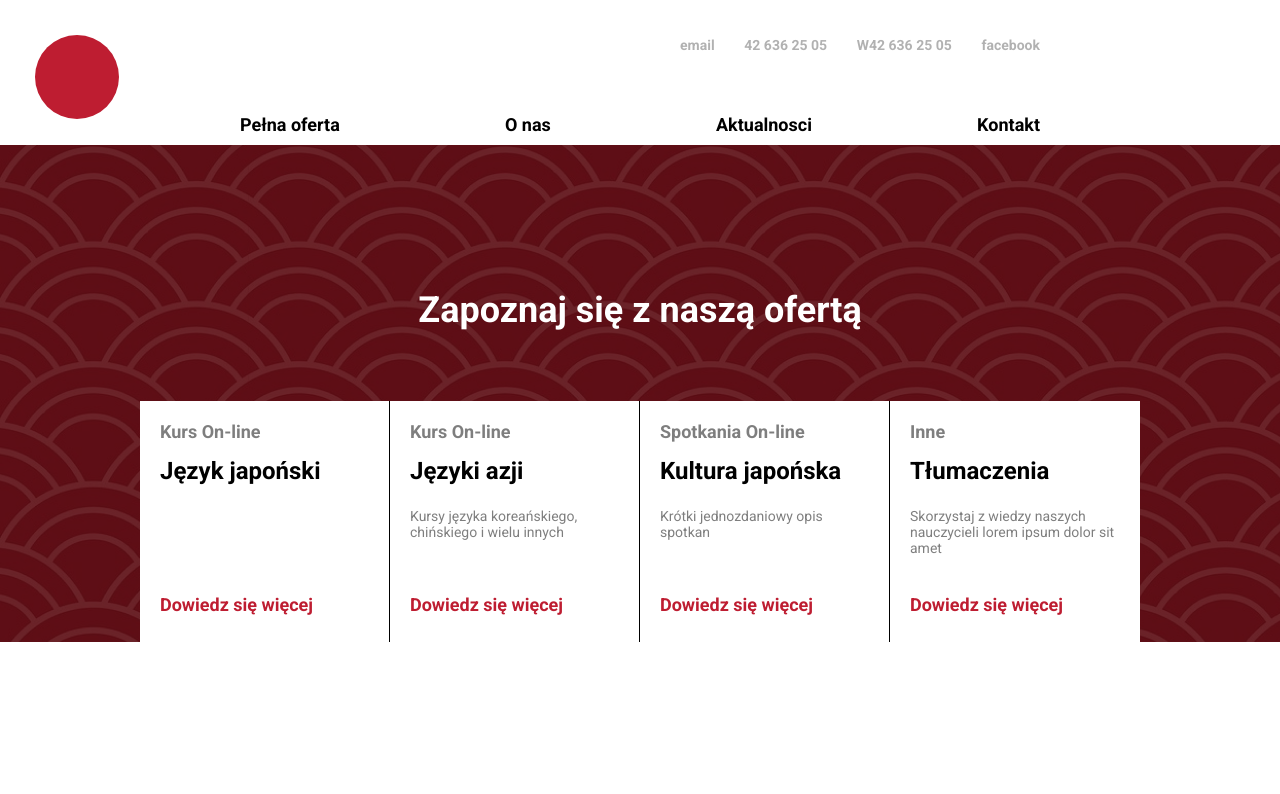
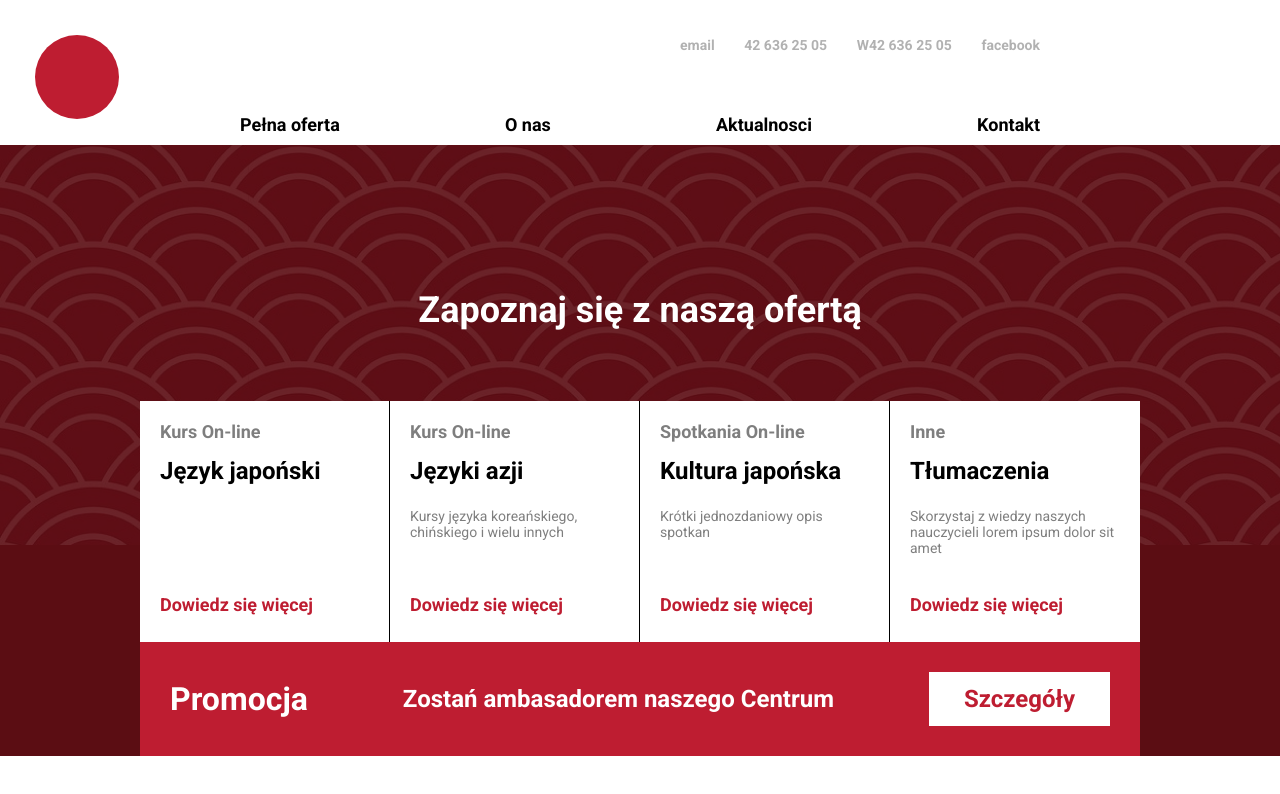
Before and after one commit to TrellixVulnTeam/Japonski_3RIX, a website: page index.html in a window 1280 px wide. Drawn offline with Linux system fonts and the light colour scheme.

Commit message:
section-promocja, fixed main bg

```diff
--- a/index.html
+++ b/index.html
@@ -46,8 +46,13 @@
    </header>
 
    <main>
+      <div class="bg">
+         <div class="row">
             <h1 class="heading-primary">Zapoznaj się z naszą ofertą</h1>
-      <div class="section-oferta row">
+         </div>
+
+         <div class="row">
+            <div class="section-oferta">
                <div class="oferty">
 
                   <div class="oferta-box">
@@ -94,6 +99,19 @@
                      <a href="#" class="btn-text">Dowiedz się więcej</a>
                   </div>
                </div>
+            </div>
+         </div>
+
+
+         <div class="row">
+            <div class="section-promocja">
+               <h2 class="heading-secondary">Promocja</h2>
+               <p class="section-promocja__paragraph">Zostań ambasadorem naszego Centrum</p>
+               <a href="#" class="btn-big">Szczegóły</a>
+            </div>
+         </div>
+
+      </div>
    </main>
 </body>
 
--- a/sass/base/_typography.scss
+++ b/sass/base/_typography.scss
@@ -23,6 +23,11 @@ ul {
    padding: 14.4rem 0 7rem 0;
    text-align: center;
    color: $color-white;
+}
+
+.heading-secondary {
+   color: $color-white;
+   font-size: 3.2rem;
 }
 
 .heading-tertiary {
@@ -51,3 +56,12 @@ ul {
       padding: 2.3rem 0 6.6rem 0;
    }
 }
+
+.section-promocja {
+
+   &__paragraph {
+      color: $color-white;
+      font-size: 2.4rem;
+      font-weight: 700;
+   }
+}
--- a/sass/components/_button.scss
+++ b/sass/components/_button.scss
@@ -5,3 +5,14 @@
    position: absolute;
    bottom: 2.7rem;
 }
+
+.btn-big {
+   display: inline-block;
+   color: $color-primary;
+   background-color: $color-white;
+   font-size: 2.4rem;
+   line-height: 2.8rem;
+   font-weight: 700;
+   text-decoration: none;
+   padding: 1.3rem 3.5rem;
+}
--- a/sass/layout/_grid.scss
+++ b/sass/layout/_grid.scss
@@ -3,13 +3,13 @@
    margin: 0 auto;
 
    //Everything except last child
-   &:not(:last-child) {
-        margin-bottom: $gutter-vertical;
+   // &:not(:last-child) {
+   //      margin-bottom: $gutter-vertical;
 
-        @include respond(tab-port) {
-            margin-bottom: $gutter-vertical-small;
-         }
-   }
+   //      @include respond(tab-port) {
+   //          margin-bottom: $gutter-vertical-small;
+   //       }
+   // }
 
    @include respond(tab-land) {
       padding: 0 3rem;
--- a/sass/pages/_home.scss
+++ b/sass/pages/_home.scss
@@ -1,17 +1,18 @@
-main {
+.bg {
    background-color: rgba(91, 13, 19, 1);
    z-index: -10;
    position: relative;
 
    &:after {
       content: "";
-      background: url(../../img/bg-pattern.png);
+      background: url(../img/bg-pattern.png);
       top: 0;
       left: 0;
       bottom: 0;
       right: 0;
       position: absolute;
       z-index: -8;
+      height: 40rem;
    }
 }
 
@@ -31,3 +32,13 @@ main {
    width: 25%;
    padding: 2rem;
 }
+
+.section-promocja {
+   display: flex;
+   justify-content: space-between;
+   background-color: $color-primary;
+   display: flex;
+   align-items: center;
+   padding: 3rem;
+
+}
```
Also changed, not shown: css/style.css. Lines whose indentation alone changed are shown as unchanged.
